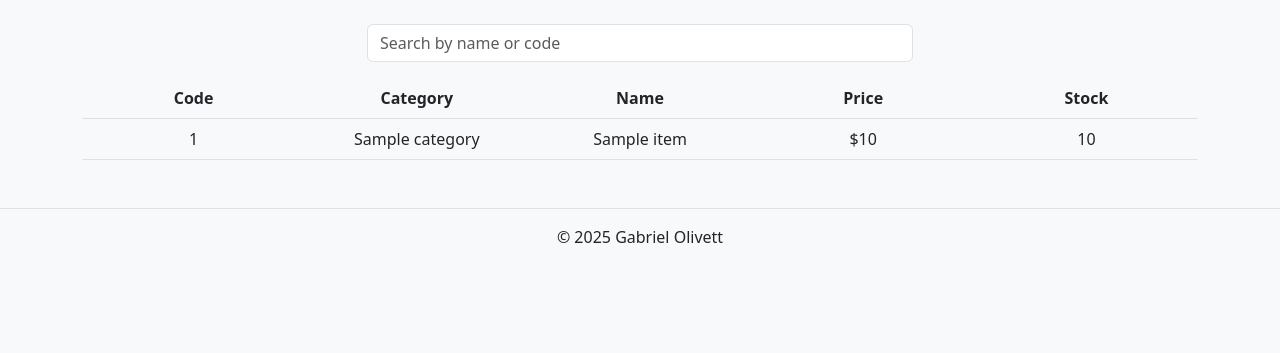
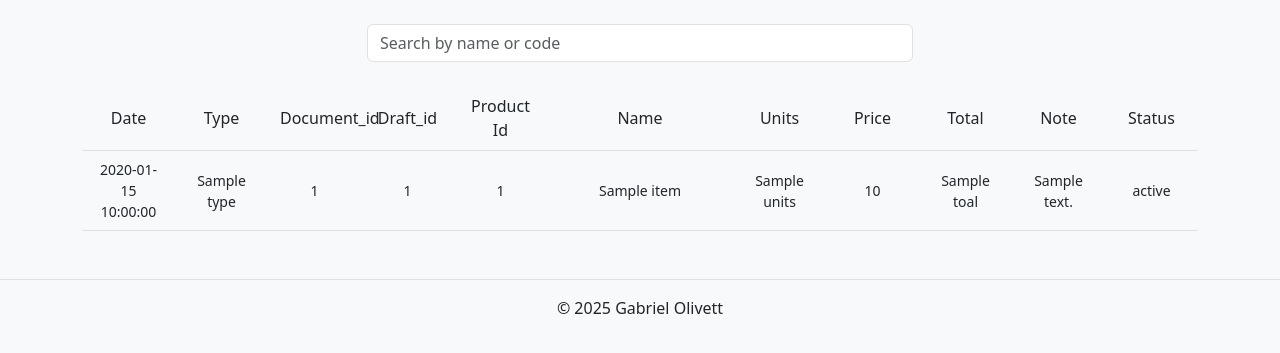
Before and after one commit to Gaboaom30/cs50_finalproject, a Flask app: template templates/movements.html in a window 1280 px wide. Shown: the part 160-513 px from the top of the page. Run offline with Flask 3, Linux system fonts and the light colour scheme; the template is opened without the code that fills it: most values are stand-ins (such as "Sample title", 1, 10 or a date in 2020).

Commit message:
implementing movements

```diff
--- a/app.py
+++ b/app.py
@@ -73,6 +73,23 @@ def inventory():
     db = get_db()
     inv = db.execute("SELECT * FROM inventory").fetchall()
     return render_template("inventory.html", inv=inv)
+
+@app.route("/inventory_movements")
+def inventory_movements():
+    db = get_db()
+    movements = db.execute("SELECT * FROM inventory_movements").fetchall()
+    return render_template("movements.html", movements=movements)
+
+@app.route("/search_inventory_movements")
+def search_inventory_moveme():
+    db = get_db()
+    query = request.args.get("q", "").strip()
+    results = db.execute(
+        "SELECT * FROM inventory_movements WHERE name LIKE ? OR id LIKE ?",
+        (f"%{query}%", f"%{query}%")
+    ).fetchall()
+    data = [dict(row) for row in results]
+    return jsonify(data)
 
 @app.route("/search_inventory")
 def search_inventory():
--- a/templates/layout.html
+++ b/templates/layout.html
@@ -32,7 +32,7 @@
                     <a class="nav-link" href="/inventory">Inventory</a>
                   </li>
                   <li class="nav-item">
-                    <a class="nav-link" href="#">Movements</a>
+                    <a class="nav-link" href="/inventory_movements">Movements</a>
                   </li>
                 </ul>
               </div>
@@ -40,7 +40,7 @@
           </nav>
     </header>
 
-    <main class="container mt-1">
+    <main class="container mt-1 mx-auto">
         {% block main %}{% endblock %}
     </main>
 
--- a/templates/movements.html
+++ b/templates/movements.html
@@ -16,23 +16,35 @@
     </div>
 
     <!-- Table header (static) -->
-    <div class="row fw-bold border-bottom pb-2">
-        <div class="col">Code</div>
-        <div class="col">Category</div>
-        <div class="col">Name</div>
-        <div class="col">Price</div>
-        <div class="col">Stock</div>
+    <div class="row py-2 align-items-center justify-content-center border-bottom">
+        <div class="col-1">Date</div>
+        <div class="col-1">Type</div>
+        <div class="col" style="width: 5%;">Document_id</div>
+        <div class="col" style="width: 5%;">Draft_id</div>
+        <div class="col-1">Product Id</div>
+        <div class="col-2">Name</div>
+        <div class="col" style="width: 5%;">Units</div>
+        <div class="col" style="width: 5%;">Price</div>
+        <div class="col" style="width: 5%;">Total</div>
+        <div class="col-1">Note</div>
+        <div class="col-1">Status</div>
     </div>
 
     <!-- Table body (dynamic) -->
     <div id="inventory-table">
-        {% for item in inv %}
-            <div class="row py-2 border-bottom">
-                <div class="col">{{ item.id }}</div>
-                <div class="col">{{ item.category }}</div>
-                <div class="col">{{ item.name }}</div>
-                <div class="col">${{ item.price }}</div>
-                <div class="col">{{ item.quantity }}</div>
+        {% for item in movements %}
+            <div class="row py-2 border-bottom align-items-center justify-content-center">
+                <div class="col-1 small">{{item.date}}</div>
+                <div class="col-1 small">{{item.type}}</div>
+                <div class="col small" style="width: 5%;">{{item.document_id}}</div>
+                <div class="col small" style="width: 5%;">{{item.draft_id}}</div>
+                <div class="col-1 small">{{item.product_id}}</div>
+                <div class="col-2 small" >{{item.name}}</div>
+                <div class="col small" style="width: 5%;">{{item.units}}</div>
+                <div class="col small" style="width: 5%;">{{item.price}}</div>
+                <div class="col small" style="width: 5%;">{{item.toal}}</div>
+                <div class="col-1 small">{{item.note}}</div>
+                <div class="col-1 small">{{item.status}}</div>
             </div>
         {% endfor %}
     </div>
@@ -52,19 +64,25 @@
         input.addEventListener("input", function() {
             console.log("Typing:", input.value);  // ✅ See this in DevTools
 
-            fetch(`/search_inventory?q=${encodeURIComponent(input.value)}`)
+            fetch(`/search_inventory_movements?q=${encodeURIComponent(input.value)}`)
                 .then(response => response.json())
                 .then(data => {
                     let html = "";
 
                     data.forEach(item => {
                         html += `
-                            <div class="row py-2 border-bottom">
-                                <div class="col">${item.Id}</div>
-                                <div class="col">${item.Category}</div>
-                                <div class="col">${item.Name}</div>
-                                <div class="col">$${item.Price}</div>
-                                <div class="col">${item.Quantity}</div>
+                            <div class="row py-2 border-bottom align-items-center justify-content-center">
+                                <div class="col-1 small">${item.date}</div>
+                                <div class="col-1 small">${item.type}</div>
+                                <div class="col small" style="width: 5%;">${item.document_id}</div>
+                                <div class="col small" style="width: 5%;">${item.draft_id}</div>
+                                <div class="col-1 small">${item.product_id}</div>
+                                <div class="col-2 small" >${item.name}</div>
+                                <div class="col small" style="width: 5%;">${item.units}</div>
+                                <div class="col small" style="width: 5%;">${item.price}</div>
+                                <div class="col small" style="width: 5%;">${item.toal}</div>
+                                <div class="col-1 small">${item.note}</div>
+                                <div class="col-1 small">${item.status}</div>
                             </div>
                         `;
                     });
--- a/templates/register.html
+++ b/templates/register.html
@@ -21,7 +21,7 @@
 
 {% block main %}
 <div class="container">
-    <form class="row gy-4 gx-3 justify-content-center align-items-center" action="/register" method="POST">
+    <form class="row gy-4 gx-auto justify-content-center align-items-center" action="/register" method="POST">
         <div class="col-md-1">
             <select class="form-select" name ="typem" id="type_m">
                 <option value="sale" selected>Sale</option>
```
Also changed, not shown: databases.db.
